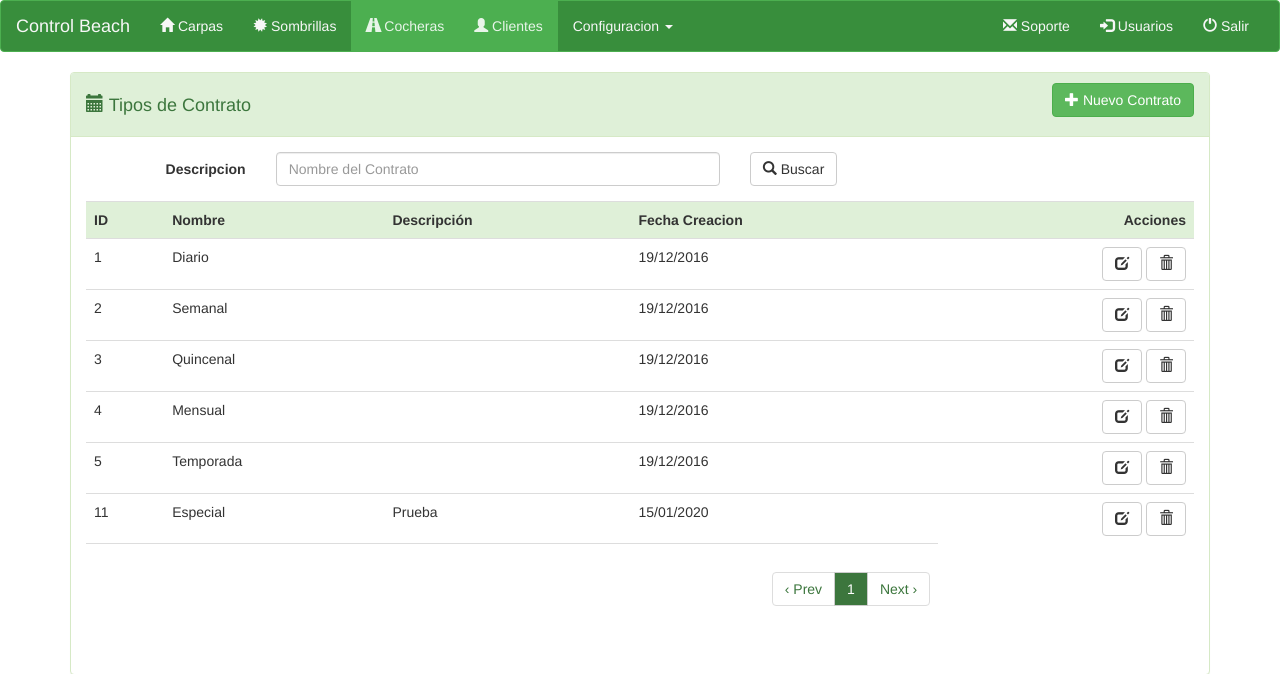
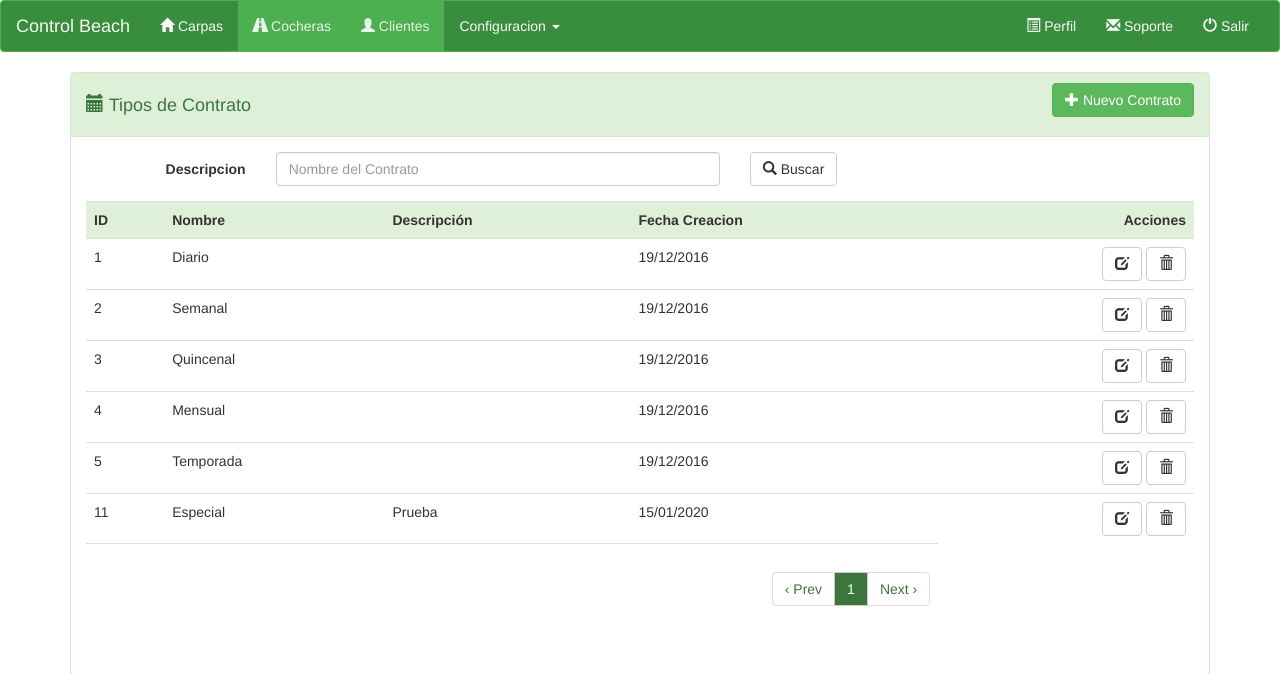
Before and after one commit to naza1/BalnearioMdq, a PHP site: page /contratos.php in a window 1280 px wide. Shown: the top 674 px of the page. Run offline with PHP 8.4, Linux system fonts and the light colour scheme; a user stored in the database is signed in; data comes from the database, SQL or seed files in the repository; some libraries are stand-ins or nearby versions.

Commit message:
Update navbar.php

```diff
--- a/navbar.php
+++ b/navbar.php
@@ -2,7 +2,7 @@
 		if (isset($title))
 		{
 	?>
-<nav class="navbar navbar-default ">
+<nav class="navbar navbar-default " >
   <div class="container-fluid">
     <!-- Brand and toggle get grouped for better mobile display -->
     <div class="navbar-header">
@@ -19,18 +19,21 @@
     <div class="collapse navbar-collapse" id="bs-example-navbar-collapse-1">
       <ul class="nav navbar-nav">
         <li class="<?php if (isset($active_productos)){echo $active_productos;}?>"><a href="principal.php"><i class='glyphicon glyphicon-home'></i> Carpas</a></li>
-        <li class="<?php if (isset($active_productos)){echo $active_productos;}?>"><a href="sombrillas.php"><i class='glyphicon glyphicon-certificate'></i> Sombrillas</a></li>
+
         <li class="<?php if (isset($active_categoria)){echo $active_categoria;}?>"><a href="cocheras.php"><i class='glyphicon glyphicon-road'></i> Cocheras</a></li>
         <li class="<?php if (isset($active_categoria)){echo $active_categoria;}?>"><a href="clientes.php"><i class='glyphicon glyphicon-user'></i> Clientes</a></li>
+
         <li class="dropdown">
-        <a class="dropdown-toggle" data-toggle="dropdown" class='glyphicon glyphicon-wrench'></i>Configuracion
+        <a class="dropdown-toggle" data-toggle="dropdown" class='glyphicon glyphicon-cog'></i>Configuracion
         <span class="caret"></span></a>
         <ul class="dropdown-menu">
+          <li class="<?php if (isset($active_usuarios)){echo $active_usuarios;}?>"><a href="empresa.php"><i  class='glyphicon glyphicon-briefcase'></i> Empresa</a></li>
+          <li class="<?php if (isset($active_usuarios)){echo $active_usuarios;}?>"><a href="usuarios.php"><i  class='glyphicon glyphicon-log-in'></i> Usuarios</a></li>
           <li class="<?php if (isset($active_categoria)){echo $active_categoria;}?>"><a href="pasillos.php"><i class='glyphicon glyphicon-th-list'></i> Pasillos</a></li>
-          <li class="<?php if (isset($active_categoria)){echo $active_categoria;}?>"><a href="contratos.php"><i class='glyphicon glyphicon-calendar'></i> Tipo de Contratos</a></li>
-          <li class="<?php if (isset($active_categoria)){echo $active_categoria;}?>"><a href="categorias.php"><i class='glyphicon glyphicon-download-alt'></i> Tipo de Cochera</a></li>
-          <li class="<?php if (isset($active_categoria)){echo $active_categoria;}?>"><a href="categorias.php"><i class='glyphicon glyphicon-list-alt'></i> Credenciales Indentificatorias</a></li>
-          <li class="<?php if (isset($active_categoria)){echo $active_categoria;}?>"><a href="categorias.php"><i class='glyphicon glyphicon-usd'></i> Formas de Pago</a></li>
+          <li class="<?php if (isset($active_categoria)){echo $active_categoria;}?>"><a href="contratos.php"><i class='glyphicon glyphicon-calendar'></i> Tipos de Contratos</a></li>
+          <li class="<?php if (isset($active_categoria)){echo $active_categoria;}?>"><a href="tipos_cochera.php"><i class='glyphicon glyphicon-download-alt'></i> Tipos de Cochera</a></li>
+          <li class="<?php if (isset($active_categoria)){echo $active_categoria;}?>"><a href="tipos_perfil.php"><i class='glyphicon glyphicon-eye-open'></i> Tipos de Perfil</a></li>
+          <li class="<?php if (isset($active_categoria)){echo $active_categoria;}?>"><a href="formas_pago.php"><i class='glyphicon glyphicon-usd'></i> Formas de Pago</a></li>
 
 
 
@@ -40,8 +43,8 @@
 
        </ul>
       <ul class="nav navbar-nav navbar-right">
+        <li class="<?php if (isset($active_usuarios)){echo $active_usuarios;}?>"><a href="perfil.php"><i  class='glyphicon glyphicon-list-alt'></i> Perfil</a></li>
         <li><a href="" target='_blank'><i class='glyphicon glyphicon-envelope'></i> Soporte</a></li>
-        <li class="<?php if (isset($active_usuarios)){echo $active_usuarios;}?>"><a href="usuarios.php"><i  class='glyphicon glyphicon-log-in'></i> Usuarios</a></li>
 		<li><a href="login.php?logout"><i class='glyphicon glyphicon-off'></i> Salir</a></li>
       </ul>
     </div><!-- /.navbar-collapse -->
```
